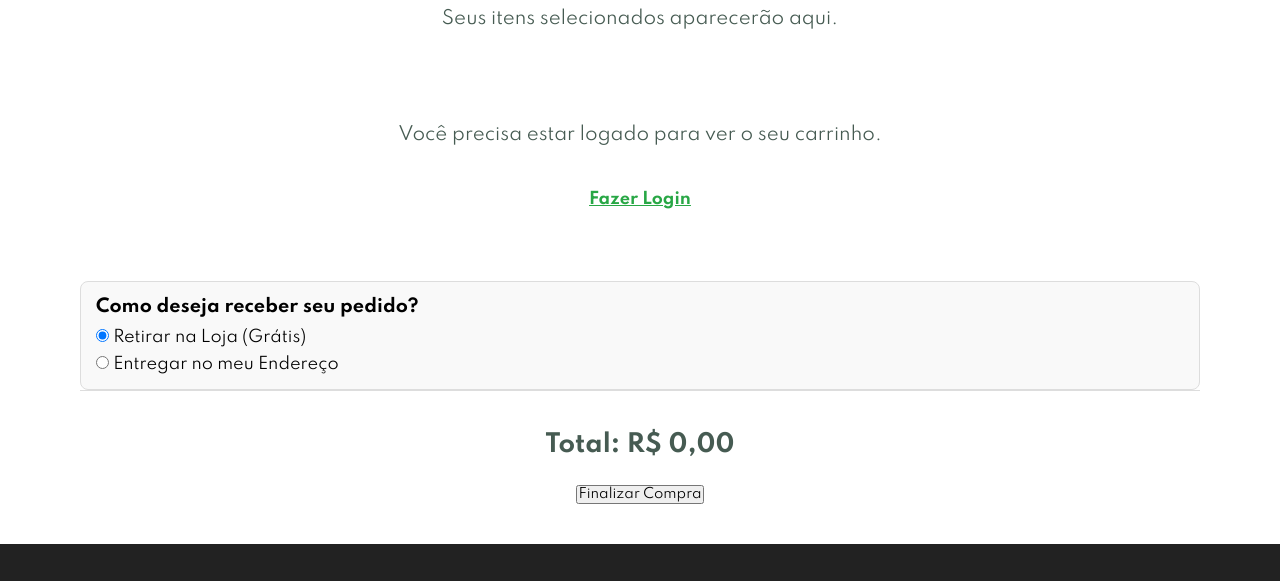
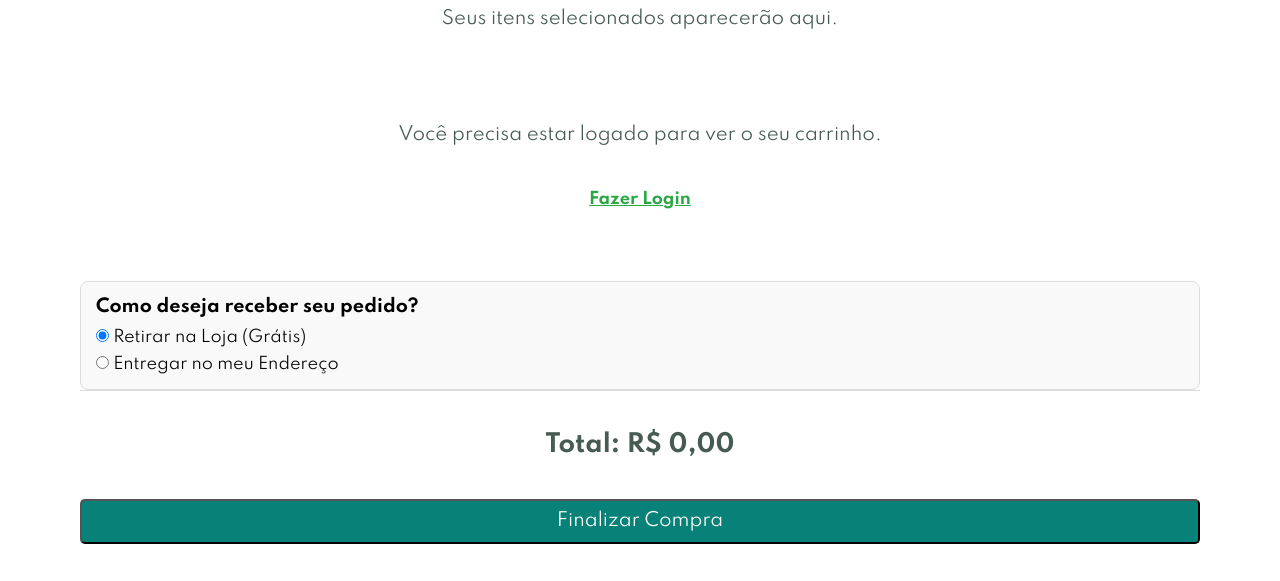
Before and after one commit to GuilhermePereiraSa/lojaRoupa, a website: page frontend/pages/cart.html in a window 1280 px wide. Shown: the part 209-790 px from the top of the page. Drawn offline with nearby package versions, Linux system fonts and the light colour scheme.

Commit message:
fix button

```diff
--- a/frontend/pages/cart.html
+++ b/frontend/pages/cart.html
@@ -23,7 +23,7 @@
         <script src="../scripts/init.js" defer></script>
 
         <title>Carrinho - Loja Leila</title>
-        <link rel="icon" type="image/png" href="../img/favicon.png">
+        <link rel="icon" type="image/png" href="../img/favicon.png" />
     </head>
     <body>
         <section id="header">
@@ -119,7 +119,13 @@
             </div>
             <div id="cart-total">
                 <p>Total: R$ 0,00</p>
-                <button id="checkout-btn">Finalizar Compra</button>
+                <button
+                    id="checkout-btn"
+                    class="btn"
+                    style="width: 100%; margin-top: 15px; font-size: 18px"
+                >
+                    Finalizar Compra
+                </button>
             </div>
         </section>
 
```
Also changed, not shown: frontend/scripts/shop.js (+8 -4 lines).
